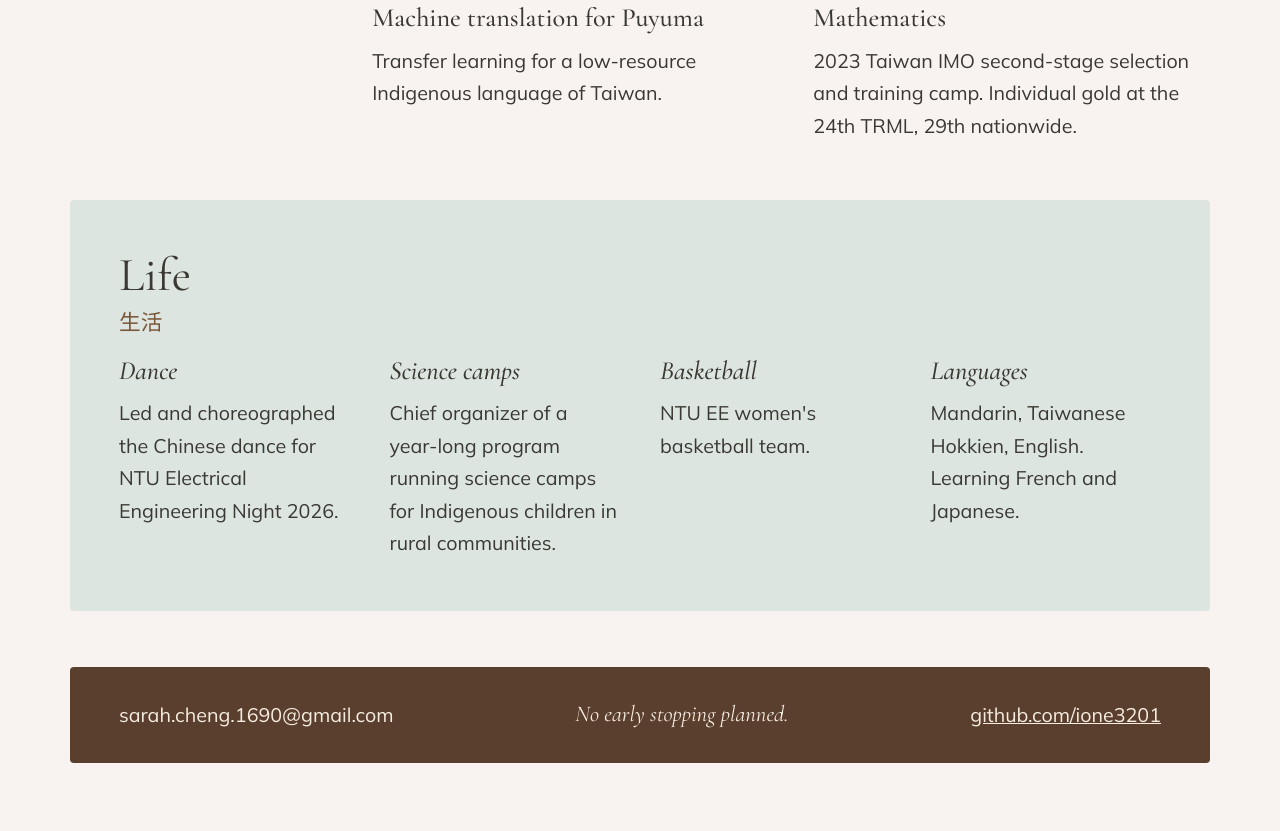
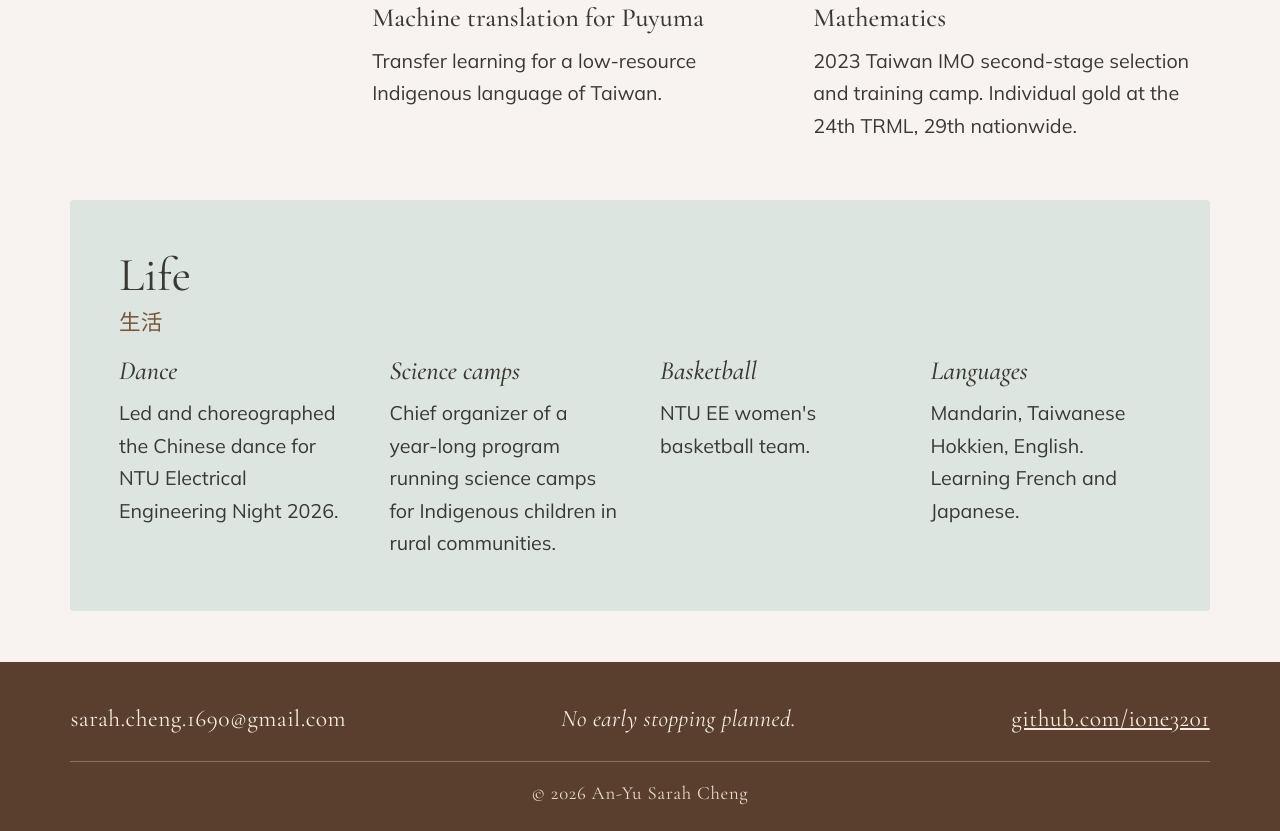
Before and after one commit to IONE3201/ione3201.github.io, a plain HTML site: page web/anyucheng/index.html in a window 1280 px wide. Shown: the part 2770-3601 px from the top of the page. Drawn offline with nearby package versions, Linux system fonts and the light colour scheme; a web font is replaced by a local one.

Commit message:
Make the footer full-bleed, set it in the serif face, and add a copyright line
Co-Authored-By: Claude Fable 5.2 <noreply@anthropic.com>
Claude-Session: https://claude.ai/code/session_018JBiZYXkG9BFBBaLP6bSJ8

```diff
--- a/web/anyucheng/index.html
+++ b/web/anyucheng/index.html
@@ -26,7 +26,7 @@ a{color:var(--celadon)}
 a:hover{color:var(--ink)}
 a:focus-visible,button:focus-visible{outline:2px solid var(--cinnabar);outline-offset:3px}
 .wrap{max-width:1560px;margin:0 auto;padding:0 clamp(20px,5.5vw,96px) 56px}
-.wrap.top{padding-bottom:0}
+.wrap.top,.wrap.last{padding-bottom:0}
 .grain{position:fixed;z-index:5;inset:0;width:100%;height:100%;pointer-events:none;mix-blend-mode:multiply;opacity:.78}
 
 nav{display:flex;flex-wrap:wrap;align-items:center;justify-content:space-between;gap:8px 40px;padding:28px 0}
@@ -61,7 +61,7 @@ h1{margin:0;font-family:var(--display);font-weight:400;font-size:clamp(46px,7.4v
 h2{margin:0;font:400 clamp(40px,3.7vw,68px)/1.05 var(--display)}
 .sec-zh{display:block;margin-top:4px;font:400 1.1em var(--cjk);color:var(--wood-text)}
 .quip{margin:14px 0 0;max-width:15em;font:italic 400 1.15em/1.35 var(--display);color:var(--wood-text)}
-footer .quip{margin:0;max-width:none;color:var(--cream)}
+footer .quip{margin:0;max-width:none;font-size:1em;color:var(--cream)}
 html[lang="zh-Hant"] .quip{font:400 .95em/1.6 var(--cjk)}
 .items{display:grid;grid-template-columns:repeat(auto-fit,minmax(min(340px,100%),1fr));gap:clamp(32px,3vw,56px) clamp(32px,3.5vw,72px)}
 .items.four{grid-template-columns:repeat(auto-fit,minmax(min(220px,100%),1fr));gap:32px 40px}
@@ -76,7 +76,9 @@ h3{margin:0;font:500 clamp(25px,2.05vw,36px)/1.2 var(--display)}
 .panel .meta{color:#55524A}
 .panel a{color:var(--celadon-deep)}
 
-footer{margin-top:56px;display:flex;flex-wrap:wrap;justify-content:space-between;gap:8px 32px;padding:32px clamp(24px,3.8vw,72px);background:#5A3F2E;color:var(--cream);border-radius:4px}
+footer{margin-top:clamp(40px,4vw,72px);padding:clamp(28px,3vw,52px) clamp(20px,5.5vw,96px) 22px;background:#5A3F2E;color:var(--cream)}
+.foot-inner{max-width:1368px;margin:0 auto;display:flex;flex-wrap:wrap;justify-content:space-between;align-items:baseline;gap:10px 32px;font-family:var(--display);font-size:1.2em;letter-spacing:.02em}
+.copy{max-width:1368px;margin:22px auto 0;padding-top:16px;border-top:1px solid rgba(246,237,224,.3);text-align:center;font-family:var(--display);font-size:.95em;letter-spacing:.04em;color:#EADFCD}
 footer a{color:var(--cream)}
 
 /* Chinese mode: CJK text reads better a little smaller and without italics */
@@ -144,7 +146,7 @@ html[lang="zh-Hant"] .links a{letter-spacing:.08em}
 
 <img class="banner second" src="floral.jpg" alt="">
 
-<div class="wrap">
+<div class="wrap last">
 
 <section class="sec" id="education">
   <div><h2 data-zh="學歷">Education</h2><span class="sec-zh" data-zh="Education" lang="zh-Hant">學歷</span><p class="quip" data-zh="預訓練階段。">Pretraining.</p></div>
@@ -263,12 +265,16 @@ html[lang="zh-Hant"] .links a{letter-spacing:.08em}
   </div>
 </section>
 
+</div>
+
 <footer>
-  <span>sarah.cheng.1690@gmail.com</span>
-  <span class="quip" data-zh="尚無 early stopping 的打算。">No early stopping planned.</span>
-  <a href="https://github.com/ione3201">github.com/ione3201</a>
+  <div class="foot-inner">
+    <span>sarah.cheng.1690@gmail.com</span>
+    <span class="quip" data-zh="尚無 early stopping 的打算。">No early stopping planned.</span>
+    <a href="https://github.com/ione3201">github.com/ione3201</a>
+  </div>
+  <p class="copy">© 2026 An-Yu Sarah Cheng</p>
 </footer>
-</div>
 
 <script>
 (function () {
```
